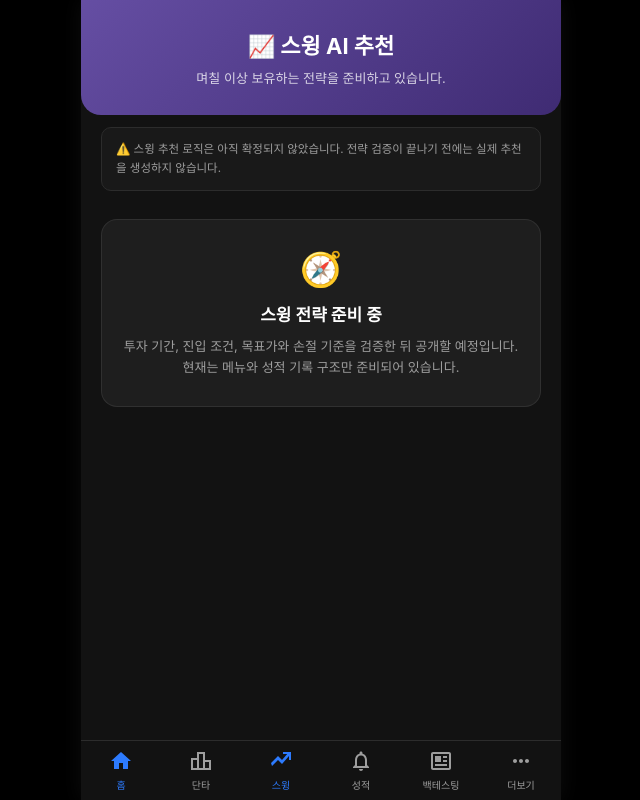
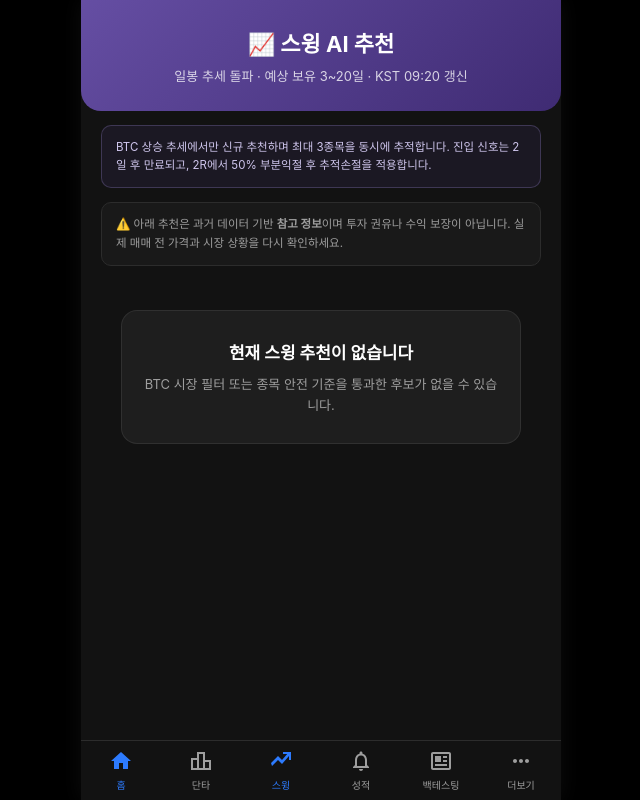
Before and after one commit to ydpapazzang/https---github.com-ydpapazzang-coin_screener2, a Django app: page /swing/ in a window 1280 px wide. Shown: the whole page, without its empty margins (319-959 px from the left). Run offline with Django 5.2, Linux system fonts and the light colour scheme; data comes from the database, SQL or seed files in the repository; tables that the repository leaves empty hold one stand-in row (values such as "Sample post"); some web fonts are replaced.

Commit message:
Display live Swing strategy recommendations and lifecycle

```diff
--- a/coinscreener/screener/templates/screener/swing_list.html
+++ b/coinscreener/screener/templates/screener/swing_list.html
@@ -6,63 +6,99 @@
 {% block extra_head %}
 <style>
     .swing-header {
-        padding: 28px 20px;
+        padding: 26px 20px;
         background: linear-gradient(135deg, #654ea3 0%, #3f2b73 100%);
         border-radius: 0 0 20px 20px;
         text-align: center;
     }
-    .swing-title {
-        margin-bottom: 8px;
-        font-size: 22px;
-        font-weight: 700;
-    }
-    .swing-subtitle {
-        color: rgba(255,255,255,0.78);
-        font-size: 13px;
-    }
-    .swing-empty {
-        margin: 28px 20px;
-        padding: 28px 20px;
-        border: 1px solid rgba(255,255,255,0.08);
-        border-radius: 16px;
-        background: var(--surface-color);
-        text-align: center;
-    }
-    .swing-empty-icon { font-size: 34px; }
-    .swing-empty-title {
-        margin-top: 12px;
-        font-size: 17px;
-        font-weight: 700;
-    }
-    .swing-empty-copy {
-        margin-top: 10px;
-        color: var(--text-secondary);
-        font-size: 13px;
+    .swing-title { margin-bottom: 8px; font-size: 22px; font-weight: 700; }
+    .swing-subtitle { color: rgba(255,255,255,.78); font-size: 13px; }
+    .strategy-note {
+        margin: 14px 20px;
+        padding: 12px 14px;
+        border: 1px solid rgba(185,164,255,.22);
+        border-radius: 10px;
+        color: #cfc6ed;
+        background: rgba(101,78,163,.12);
+        font-size: 11.5px;
         line-height: 1.6;
     }
     .swing-list {
         display: flex;
         flex-direction: column;
         gap: 12px;
-        padding: 20px;
+        padding: 4px 20px 24px;
     }
     .swing-card {
         padding: 18px;
-        border: 1px solid rgba(255,255,255,0.08);
+        border: 1px solid rgba(255,255,255,.08);
         border-radius: 14px;
         background: var(--surface-color);
     }
-    .swing-card-title { font-size: 17px; font-weight: 700; }
-    .swing-card-type {
-        margin-left: 6px;
-        color: #b9a4ff;
+    .swing-card-head {
+        display: flex;
+        align-items: center;
+        justify-content: space-between;
+        gap: 10px;
+        margin-bottom: 13px;
+    }
+    .coin-name { font-size: 18px; font-weight: 700; }
+    .coin-ticker { margin-left: 5px; color: var(--text-secondary); font-size: 11px; }
+    .status {
+        padding: 4px 8px;
+        border-radius: 999px;
+        color: #fff;
+        background: #4b4b4b;
+        font-size: 10px;
+        font-weight: 700;
+        white-space: nowrap;
+    }
+    .status-active { background: #2d7bfe; }
+    .status-partial { background: #8a5cf6; }
+    .status-success { background: #e74351; }
+    .status-failed { background: #2962ff; }
+    .price-row {
+        display: flex;
+        justify-content: space-between;
+        gap: 12px;
+        margin-top: 7px;
+        font-size: 13px;
+    }
+    .price-label { color: var(--text-secondary); }
+    .price-value { font-weight: 700; }
+    .target { color: var(--up-color); }
+    .stop { color: #5b84ff; }
+    .meta {
+        margin-top: 12px;
+        padding-top: 10px;
+        border-top: 1px solid rgba(255,255,255,.06);
+        color: var(--text-secondary);
         font-size: 11px;
+        line-height: 1.55;
     }
-    .swing-card-copy {
+    .reason {
+        margin-top: 10px;
+        padding: 10px;
+        border-radius: 8px;
+        color: #c8c8c8;
+        background: rgba(0,0,0,.18);
+        font-size: 11px;
+        line-height: 1.55;
+    }
+    .swing-empty {
+        margin: 28px 20px;
+        padding: 28px 20px;
+        border: 1px solid rgba(255,255,255,.08);
+        border-radius: 16px;
+        background: var(--surface-color);
+        text-align: center;
+    }
+    .swing-empty-title { font-size: 17px; font-weight: 700; }
+    .swing-empty-copy {
         margin-top: 10px;
         color: var(--text-secondary);
-        font-size: 12px;
-        line-height: 1.55;
+        font-size: 13px;
+        line-height: 1.6;
     }
 </style>
 {% endblock %}
@@ -72,38 +108,80 @@
 {% block content %}
 <div class="swing-header">
     <div class="swing-title">📈 스윙 AI 추천</div>
-    <div class="swing-subtitle">며칠 이상 보유하는 전략을 준비하고 있습니다.</div>
+    <div class="swing-subtitle">일봉 추세 돌파 · 예상 보유 3~20일 · KST 09:20 갱신</div>
+</div>
+
+<div class="strategy-note">
+    BTC 상승 추세에서만 신규 추천하며 최대 3종목을 동시에 추적합니다.
+    진입 신호는 2일 후 만료되고, 2R에서 50% 부분익절 후 추적손절을 적용합니다.
 </div>
 
 <div class="disclaimer">
-    ⚠️ 스윙 추천 로직은 아직 확정되지 않았습니다. 전략 검증이 끝나기 전에는
-    실제 추천을 생성하지 않습니다.
+    ⚠️ 아래 추천은 과거 데이터 기반 <b>참고 정보</b>이며 투자 권유나 수익 보장이 아닙니다.
+    실제 매매 전 가격과 시장 상황을 다시 확인하세요.
 </div>
 
-{% if recommendations %}
 <div class="swing-list">
-    {% for rec in recommendations %}
-    <div class="swing-card">
-        <div class="swing-card-title">
-            {{ rec.coin_name }}
-            <span class="swing-card-type">{{ rec.coin_ticker }} · 스윙</span>
+    {% if not recommendations %}
+        <div class="swing-empty">
+            <div class="swing-empty-title">현재 스윙 추천이 없습니다</div>
+            <div class="swing-empty-copy">
+                BTC 시장 필터 또는 종목 안전 기준을 통과한 후보가 없을 수 있습니다.
+            </div>
         </div>
-        <div class="swing-card-copy">
-            진입 추천가 {{ rec.entry_price|floatformat:-2|intcomma }}원 ·
-            목표가 {{ rec.target_price|floatformat:-2|intcomma }}원 ·
-            손절가 {{ rec.stop_loss|floatformat:-2|intcomma }}원
-        </div>
-    </div>
-    {% endfor %}
+    {% else %}
+        {% for rec in recommendations %}
+            {% if rec.coin_ticker == 'SKIP' %}
+            <div class="swing-card">
+                <div class="swing-card-head">
+                    <div class="coin-name">스윙 휴식</div>
+                    <span class="status">{{ rec.date|date:"m.d" }}</span>
+                </div>
+                <div class="reason">{{ rec.reason }}</div>
+            </div>
+            {% else %}
+            <div class="swing-card">
+                <div class="swing-card-head">
+                    <div>
+                        <span class="coin-name">{{ rec.coin_name }}</span>
+                        <span class="coin-ticker">{{ rec.coin_ticker }}</span>
+                    </div>
+                    <span class="status status-{{ rec.status }}">{{ rec.get_status_display }}</span>
+                </div>
+                <div class="price-row">
+                    <span class="price-label">진입 추천가</span>
+                    <span class="price-value">{{ rec.entry_price|floatformat:-2|intcomma }}원</span>
+                </div>
+                <div class="price-row">
+                    <span class="price-label">2R 부분익절가</span>
+                    <span class="price-value target">{{ rec.target_price|floatformat:-2|intcomma }}원</span>
+                </div>
+                <div class="price-row">
+                    <span class="price-label">{% if rec.status == 'partial' %}현재 추적손절가{% else %}손절가{% endif %}</span>
+                    <span class="price-value stop">{{ rec.stop_loss|floatformat:-2|intcomma }}원</span>
+                </div>
+                {% if rec.result_pct != None %}
+                <div class="price-row">
+                    <span class="price-label">최종 수익률</span>
+                    <span class="price-value {% if rec.result_pct > 0 %}target{% else %}stop{% endif %}">
+                        {% if rec.result_pct > 0 %}+{% endif %}{{ rec.result_pct|floatformat:2 }}%
+                    </span>
+                </div>
+                {% endif %}
+                <div class="meta">
+                    추천 {{ rec.date|date:"Y.m.d" }}
+                    {% if rec.status == 'pending' and rec.entry_expires_on %}
+                        · 진입 유효 {{ rec.entry_expires_on|date:"m.d" }}까지
+                    {% endif %}
+                    {% if rec.exit_reason %} · 종료 {{ rec.exit_reason }}{% endif %}
+                </div>
+                <details>
+                    <summary class="meta">추천 근거 보기</summary>
+                    <div class="reason">{{ rec.reason }}</div>
+                </details>
+            </div>
+            {% endif %}
+        {% endfor %}
+    {% endif %}
 </div>
-{% else %}
-<div class="swing-empty">
-    <div class="swing-empty-icon">🧭</div>
-    <div class="swing-empty-title">스윙 전략 준비 중</div>
-    <div class="swing-empty-copy">
-        투자 기간, 진입 조건, 목표가와 손절 기준을 검증한 뒤 공개할 예정입니다.<br>
-        현재는 메뉴와 성적 기록 구조만 준비되어 있습니다.
-    </div>
-</div>
-{% endif %}
 {% endblock %}
```
